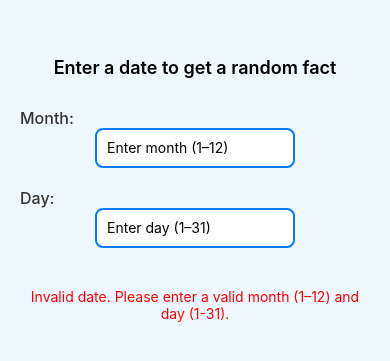
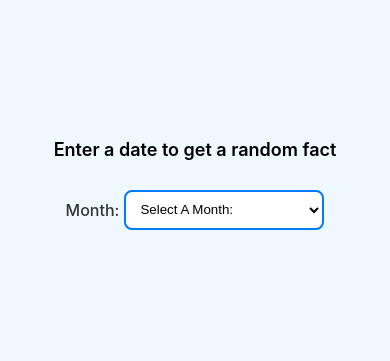
Before and after one commit to MatthewBowron/MobileDev_Assignment-3, a React Native app: screen / in a window 390 px wide. Shown: the part 233-594 px from the top of the page. Built offline with nearby package versions, Linux system fonts and the light colour scheme.

Commit message:
Added Month Picker

```diff
--- a/App.tsx
+++ b/App.tsx
@@ -9,13 +9,18 @@ import {
   TouchableWithoutFeedback,
   View,
 } from 'react-native';
+import { SetStateAction, useState } from 'react';
+import {Picker} from '@react-native-picker/picker';
+
 import DateFact from './components/dateFact';
-import { useState } from 'react';
-
+import monthData from './months.json'
 
 export default function App() {
-  const [month, setMonth] = useState(0);
+  const months = [...monthData];
+  const [monthIndex, setMonthIndex] = useState(-1);
   const [day, setDay] = useState(0);
+
+  const validDate = () => day >= 1 && day <= months[monthIndex].days;
 
   return (
     // Using KeyboardAvoidingView to handle keyboard appearance
@@ -30,26 +35,39 @@ export default function App() {
         <View style={styles.container}>
           <Text style={styles.title}>Enter a date to get a random fact</Text>
 
+          <View style={styles.inputContainer}>
+            <Text style={styles.label}>Month:</Text>
+            <Picker
+              mode='dropdown'
+              style = {Platform.OS === 'ios' ? styles.iosPicker : styles.inputWhite}
+              selectedValue={monthIndex}
+              onValueChange={(itemValue: number) => setMonthIndex(itemValue)}
+            >
+              <Picker.Item label={Platform.OS === 'ios' ? "" : "Select A Month:"} enabled={false} value={-1} />
+              {months.map( (month, index) => (
+                <Picker.Item key={month.number} label={month.name} value={index}  />
+              ))}
+            </Picker>
+          </View>
 
-          <Text style={styles.label}>Month:</Text>
-          <TextInput
-            style={styles.inputWhite}
-            placeholder="Enter month (1–12)"
-            keyboardType="number-pad"
-            onChangeText={(text) => setMonth(parseInt(text) || 0)}
-          />
-
-
+          {monthIndex!=-1 && <View>
+            <View style={styles.inputContainer}>
               <Text style={styles.label}>Day:</Text>
               <TextInput
                 style={styles.inputWhite}
-            placeholder="Enter day (1–31)"
+                placeholder={`Enter day (1–${months[monthIndex].days})`}
                 keyboardType="number-pad"
                 onChangeText={(text) => setDay(parseInt(text) || 0)}
               />
+            </View>
 
+            {validDate() ? <DateFact month={months[monthIndex].number} day={day} /> : (
+              <Text style={styles.errorText}>
+                Invalid date. Please enter a day (1-{months[monthIndex].days}).
+              </Text>
+            )}
 
-          <DateFact month={month} day={day} />
+          </View>}
         </View>
       </TouchableWithoutFeedback>
     </KeyboardAvoidingView>
@@ -69,12 +87,22 @@ const styles = StyleSheet.create({
     marginBottom: 20,
     fontWeight: '600',
   },
+  inputContainer: {
+    flexDirection:'row',
+    alignItems: 'center',
+    justifyContent: 'center',
+    margin: 10,
+  },
   label: {
-    alignSelf: 'flex-start',
-    marginTop: 10,
+    marginRight: 5,
     fontSize: 16,
     fontWeight: '500',
     color: '#333',
+  },
+  iosPicker: {
+    width: 200,
+    height: 210,
+    paddingHorizontal: 10,
   },
   inputWhite: {
     width: 200,
@@ -84,6 +112,11 @@ const styles = StyleSheet.create({
     borderWidth: 2,
     borderRadius: 8,
     paddingHorizontal: 10,
-    marginBottom: 10,
+  },
+  errorText: {
+    color: 'red',
+    fontSize: 14,
+    textAlign: 'center',
+    marginTop: 10,
   },
 });
--- a/components/dateFact.tsx
+++ b/components/dateFact.tsx
@@ -12,23 +12,11 @@ const DateFact: FunctionComponent<Props> = ({month, day}) => {
   // State to hold the fact and validation status
   // Using string | null to handle the case when no fact is available
   const [fact, setFact] = useState<string | null>(null);
-  const [isValid, setIsValid] = useState(true);
 
   const fetchData = async () => {
 
-    // Resetting the fact and validation status before fetching new data
+    // Resetting the fact before fetching new data
     setFact(null);
-    const validDate = month >= 1 && month <= 12 && day >= 1 && day <= 31;
-
-    // If the date is not valid, set an error message and return early
-    if (!validDate) {
-      setFact('Invalid date');
-      setIsValid(false);
-      return
-    }
-
-    // If the date is valid, reset the fact and validation status
-    setIsValid(true);
 
     try {
         const response = await fetch(`https://numbersapi.p.rapidapi.com/${month}/${day}/date`, {
@@ -74,19 +62,12 @@ const DateFact: FunctionComponent<Props> = ({month, day}) => {
 
   return (
     <View style={styles.container}>
-      {isValid ? (
-        <View style={styles.factBox}>
-          <Text style={styles.factTitle}>Random Fact for {month} / {day}:</Text>
-          <Text style={styles.factText}>{fact}</Text>
-        </View>
-      ) : (
-        <Text style={styles.errorText}>
-          Invalid date. Please enter a valid month (1–12) and day (1-31).
-        </Text>
-      )}
+      <View style={styles.factBox}>
+        <Text style={styles.factTitle}>Random Fact for {month} / {day}:</Text>
+        <Text style={styles.factText}>{fact}</Text>
+      </View>
     </View>
-);
-
+  );
 }
 
 const styles = StyleSheet.create({
@@ -113,16 +94,6 @@ const styles = StyleSheet.create({
     fontSize: 15,
     color: '#444',
   },
-  errorText: {
-    color: 'red',
-    fontSize: 14,
-    textAlign: 'center',
-    marginTop: 10,
-  },
 });
 
-
-
-
-
 export default DateFact;
--- /dev/null
+++ b/months.json
@@ -0,0 +1,62 @@
+[
+  {
+    "number": 1,
+    "name": "January",
+    "days": 31
+  },
+  {
+    "number": 2,
+    "name": "February",
+    "days": 29
+  },
+  {
+    "number": 3,
+    "name": "March",
+    "days": 31
+  },
+  {
+    "number": 4,
+    "name": "April",
+    "days": 30
+  },
+  {
+    "number": 5,
+    "name": "May",
+    "days": 31
+  },
+  {
+    "number": 6,
+    "name": "June",
+    "days": 30
+  },
+  {
+    "number": 7,
+    "name": "July",
+    "days": 31
+  },
+  {
+    "number": 8,
+    "name": "August",
+    "days": 31
+  },
+  {
+    "number": 9,
+    "name": "September",
+    "days": 30
+  },
+  {
+    "number": 10,
+    "name": "October",
+    "days": 31
+  },
+  {
+    "number": 11,
+    "name": "November",
+    "days": 30
+  },
+  {
+    "number": 12,
+    "name": "December",
+    "days": 31
+  }
+]
```
Also changed, not shown: package.json (+5 -2 lines), 1 other file (tests, documents, lock files or other folders). Lines whose indentation alone changed are shown as unchanged.
